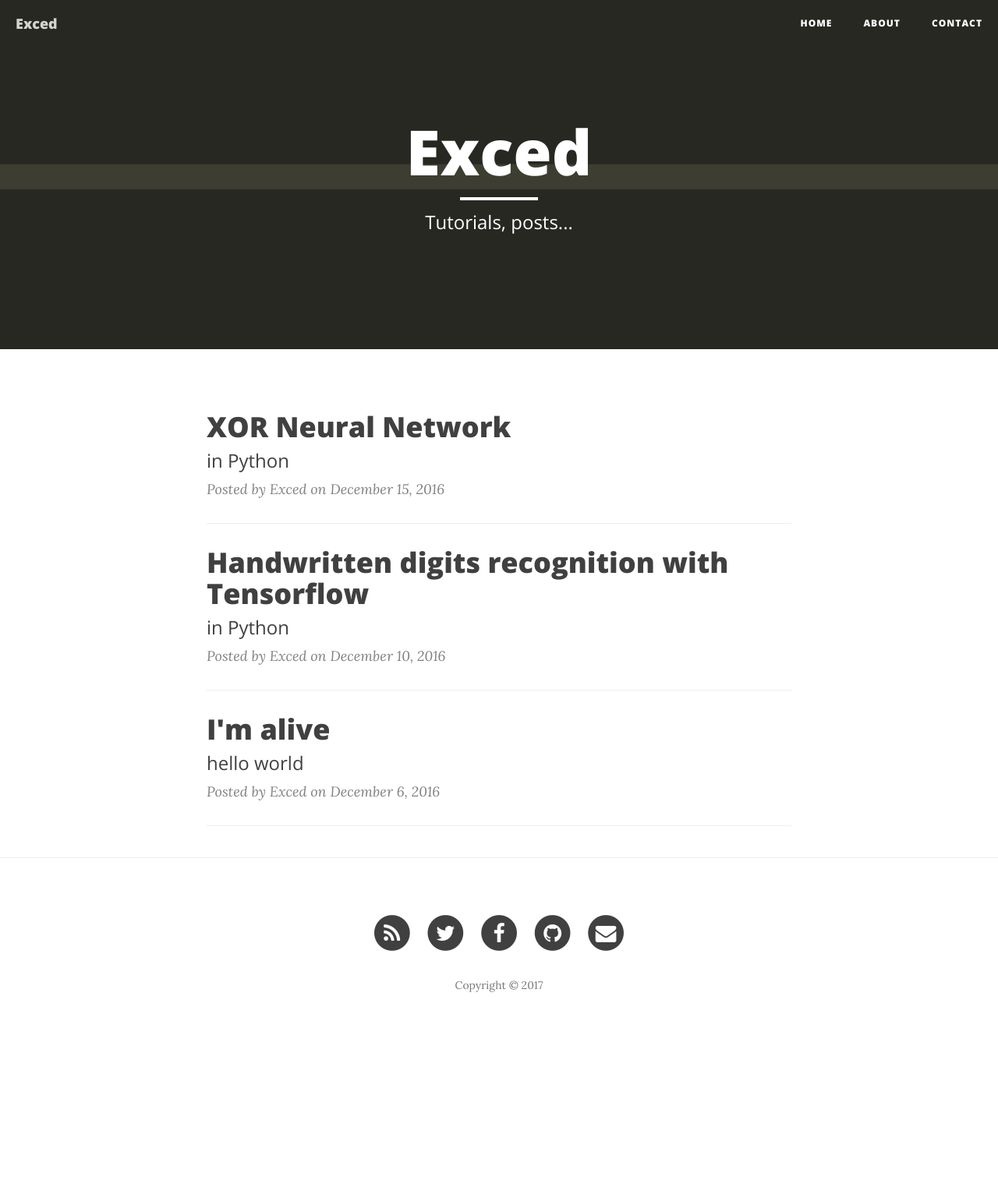
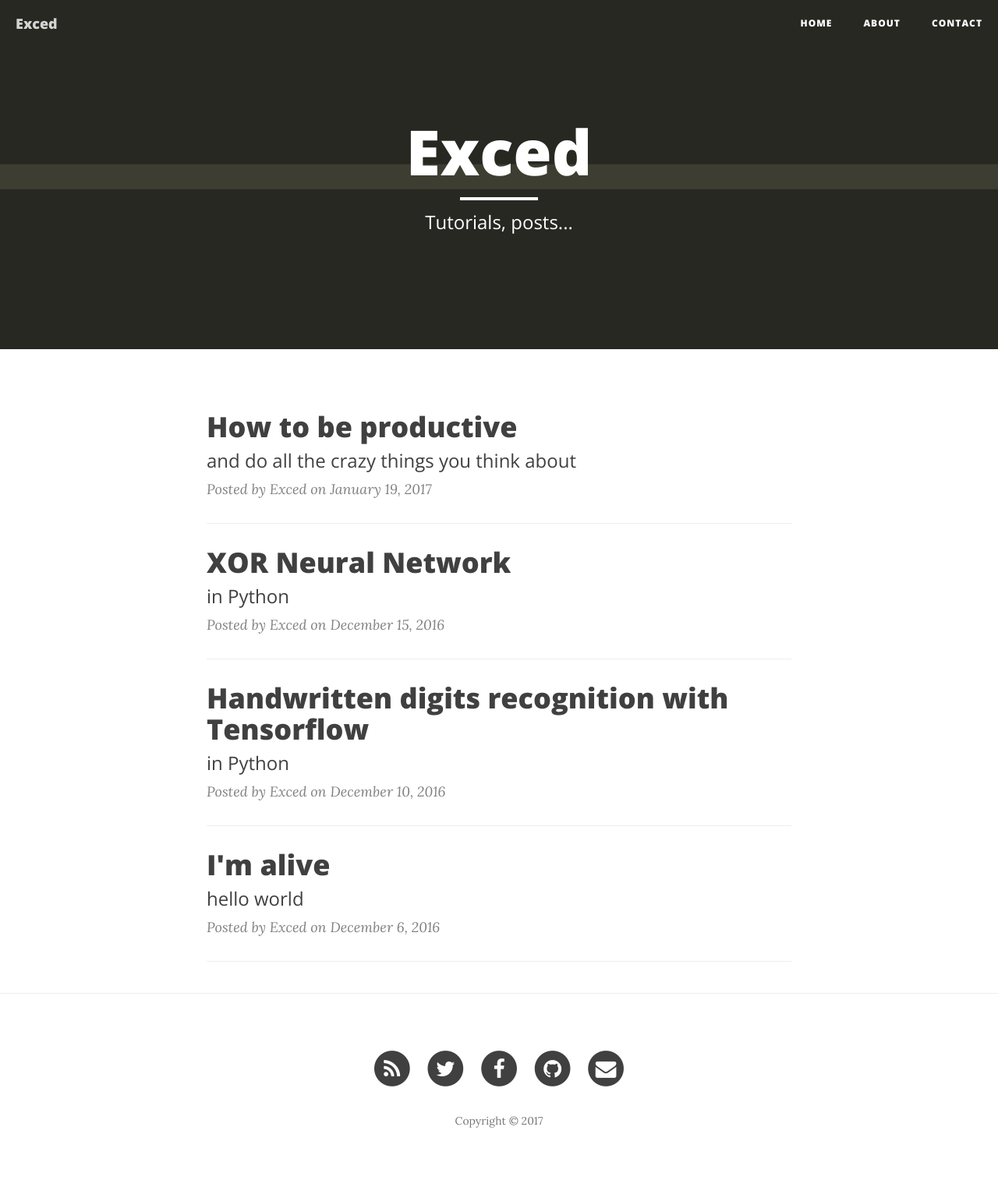
Before and after one commit to exced/exced.github.io.old, a Jekyll site: the page built from index.html, in a window 1280 px wide. Shown: the whole page at 78% size. Built offline with Jekyll 4.4.1, drawn with Linux system fonts in a browser that asks for light colours; nearby versions of some CDN libraries; the list of posts is cut into pages by our own code; before the commit the page ends 1340 px from its top, so only the background shows below that.

Commit message:
productivity

```diff
--- /dev/null
+++ b/_posts/2017-01-19-productivity.md
@@ -0,0 +1,51 @@
+---
+layout:     post
+title:      "How to be productive"
+subtitle:   "and do all the crazy things you think about"
+date:       2017-01-19 12:00:00
+author:     "Exced"
+header-img: "img/home-bg.png"
+---
+
+<p>
+As a developper and student, I've spent a crazy time thinking about what I could do after my studies.
+<br> The answer is : I want to build things. I know this job does not exist so I have to build it from my own, no one wants to hire thinker.
+<br> I'm a dreamer I know, but that makes me happy.
+</p>
+
+<div class="quote">
+    <blockquote>I want to build things</blockquote>
+</div>
+
+<p>
+Here we are : I really love to work on CS and maths but I cannot spend all my life doing boring things.
+<br> That is why I will carry on building things.
+</p>
+
+<p>
+After all the hours spent on coding, I realize that I'm too slow and I won't be able to do what I want.
+<br> I need coworkers. People like me who just want to work on crazy subjects and build terrible softwares.
+<br> The problem is that I did no found these people yet, so I'm gonna build a meta-soft to enhance my productivity.
+</p>
+
+<div class="quote">
+    <blockquote>I need coworkers</blockquote>
+</div>
+
+<h2 class="section-heading">What I want</h2>
+
+<p>
+<ul>
+<li>I want to keep a blog open, and post on it.</li>
+<li>I want to work on artificial intelligence, focusing on machine learning</li>
+<li>As a full-stack developper I want to make a UI for this assistant</li>
+<li>I want to post on social media</li>
+<li>I want releases on my Github repo</li>
+<li>I want to be aware of crazy new things about CS</li>
+</ul>
+</p>
+
+<p>
+Actually, I sadly think that the key to be more productive is to automate almost everything
+ I usually do such as reading blogs, learning new languages, coding.
+</p>
--- a/css/clean-blog.css
+++ b/css/clean-blog.css
@@ -36,9 +36,16 @@ a img:hover,
 a img:focus {
   cursor: zoom-in;
 }
+.quote {
+    text-align:center;
+}
+
 blockquote {
-  color: #808080;
-  font-style: italic;
+    padding:10px 5px;
+    border-left:3px solid #ccc;
+    display:inline-block;
+    color: #808080;
+    font-style: italic;
 }
 hr.small {
   max-width: 100px;
```
Also changed, not shown: _posts/2016-12-06-im-alive.md (+3 -1 lines).
